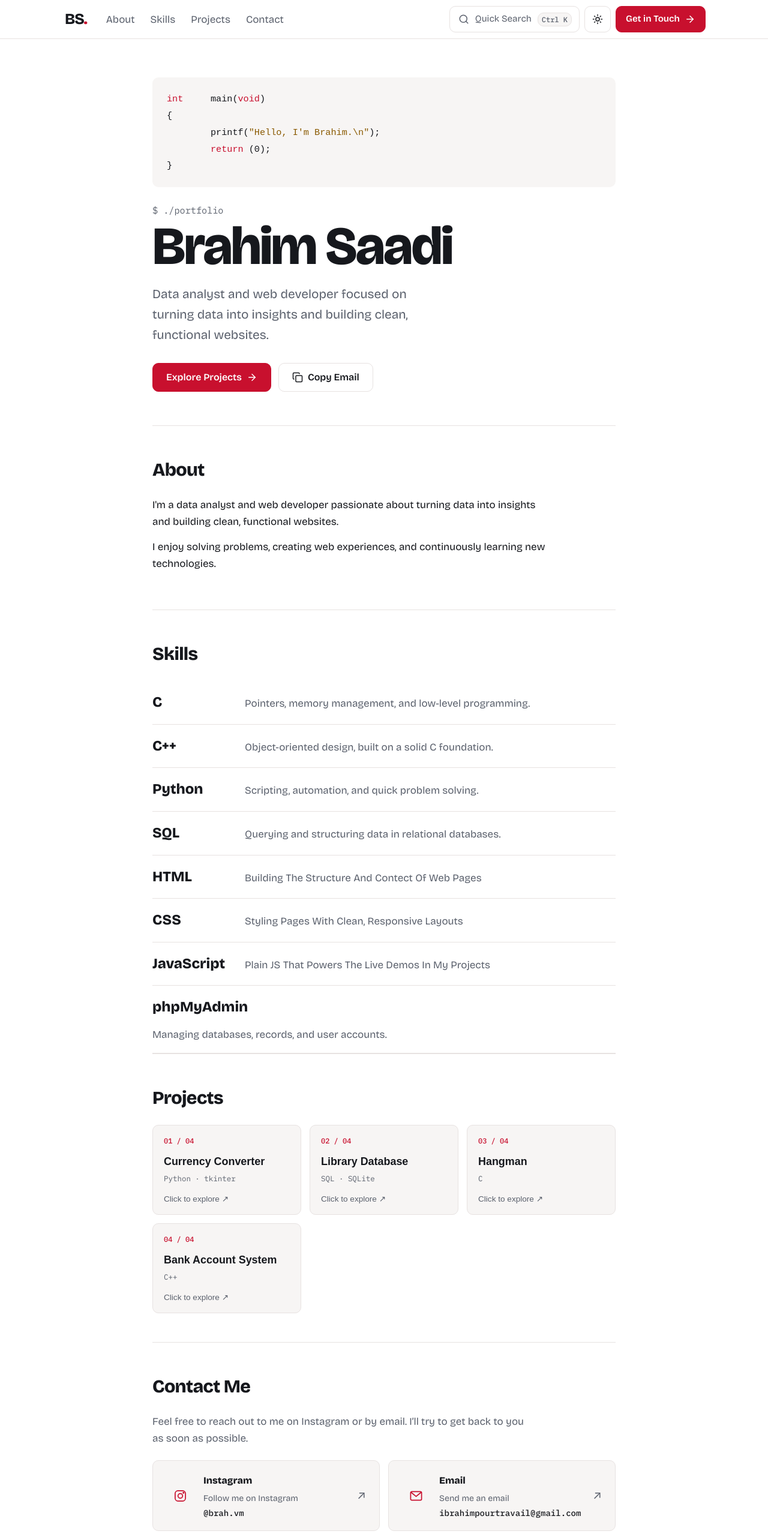
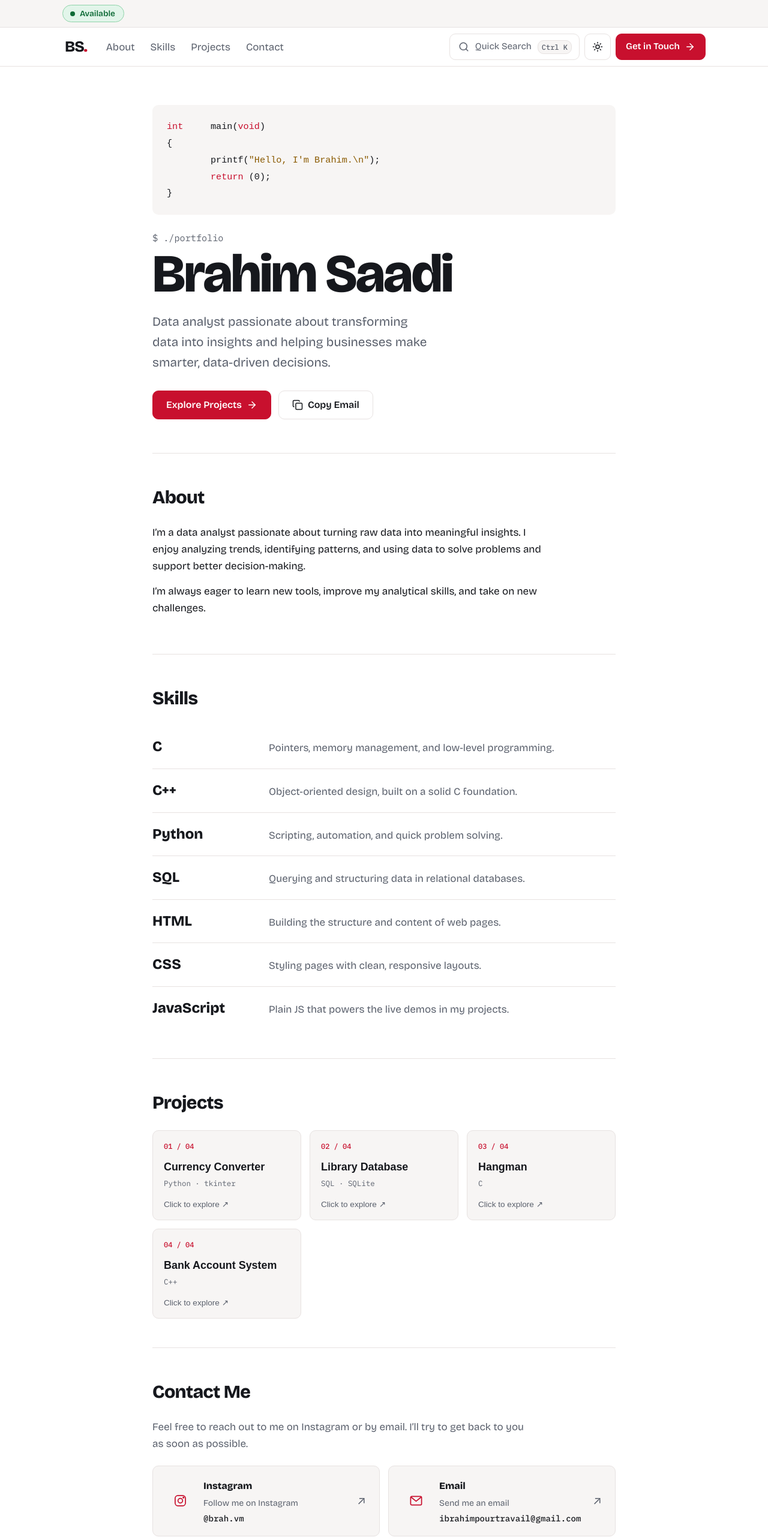
Before and after one commit to brahim-saadi-dev/brahim-saadi-dev.github.io, a website: page index.html.html in a window 1280 px wide. Shown: the top 2562 px of the page at 60% size. Drawn offline with nearby package versions, Linux system fonts and the light colour scheme; no server answers.

Commit message:
Refactor availability section and enhance project handling
Updated the availability section and improved the role description. Enhanced project handling and adjusted layout styles.

```diff
--- a/index.html.html
+++ b/index.html.html
@@ -80,7 +80,7 @@ h1{margin:6px 0 0;font-size:clamp(2.8rem,10vw,5.6rem);line-height:1;font-weight:
 section{padding:48px 0;border-top:1px solid var(--line)}
 h2{margin:0 0 20px;font-size:1.9rem;font-weight:800;letter-spacing:-.02em}
 p{margin:0 0 14px;max-width:60ch}
-.lang{display:grid;grid-template-columns:130px 1fr;gap:8px 24px;align-items:baseline;padding:16px 0;border-bottom:1px solid var(--line)}
+.lang{display:grid;grid-template-columns:170px 1fr;gap:8px 24px;align-items:baseline;padding:16px 0;border-bottom:1px solid var(--line)}
 .lang:last-child{border-bottom:0}
 .lang b{font-size:1.5rem;font-weight:800}
 .lang span{color:var(--muted)}
@@ -255,6 +255,15 @@ body.project-viewer-open{overflow:hidden}
 .contact-arrow{margin-left:auto;color:var(--muted);font-size:1.2rem}
 @media(max-width:560px){.contact-grid{grid-template-columns:1fr}.contact-card{padding:16px}}
 
+
+/* Availability tags at the very top of the page */
+.availability{--ok:#0f6b37;--ok-bg:#e2f5ea;--ok-line:#8fd3a9;background:var(--panel);border-bottom:1px solid var(--line)}
+@media (prefers-color-scheme:dark){:root:not([data-theme="light"]) .availability{--ok:#5ee79a;--ok-bg:#0f2a1b;--ok-line:#1f5a3a}}
+:root[data-theme="dark"] .availability{--ok:#5ee79a;--ok-bg:#0f2a1b;--ok-line:#1f5a3a}
+.availability-inner{max-width:1120px;margin:0 auto;padding:8px 24px;display:flex;flex-wrap:wrap;gap:8px 10px}
+.status{display:inline-flex;align-items:center;gap:8px;padding:4px 14px 4px 12px;font:600 .85rem/1.4 "Bricolage Grotesque",system-ui,sans-serif;border:1px solid;border-radius:999px}
+.status-dot{flex:none;width:8px;height:8px;border-radius:50%;background:currentColor}
+.status.ok{color:var(--ok);background:var(--ok-bg);border-color:var(--ok-line)}
 </style>
 </head>
 <body id="top">
@@ -284,6 +293,12 @@ window.addEventListener("DOMContentLoaded", function () {
     <div id="custom-cursor" aria-hidden="true"></div>
 
 
+<div class="availability" role="group" aria-label="Availability">
+<div class="availability-inner">
+<span class="status ok"><span class="status-dot" aria-hidden="true"></span>Available</span>
+</div>
+</div>
+
 <header>
 <div class="bar">
 <a class="brand" href="#top" aria-label="Brahim Saadi, back to the top">BS<span class="brand-dot">.</span></a>
@@ -307,7 +322,7 @@ window.addEventListener("DOMContentLoaded", function () {
 }</code></pre>
 <p class="run">$ ./portfolio</p>
 <h1>Brahim Saadi<span class="cursor" aria-hidden="true"></span></h1>
-<p class="role">Data analyst and web developer focused on turning data into insights and building clean, functional websites.</p>
+<p class="role">Data analyst passionate about transforming data into insights and helping businesses make smarter, data-driven decisions.</p>
 <div class="hero-actions">
 <a class="btn btn-primary btn-lg" href="#projects">Explore Projects <svg viewBox="0 0 24 24" aria-hidden="true"><path d="M5 12h14"/><path d="m12 5 7 7-7 7"/></svg></a>
 <button class="btn btn-lg" id="copy-email" type="button" hidden><svg id="copy-icon" viewBox="0 0 24 24" aria-hidden="true"><rect width="14" height="14" x="8" y="8" rx="2" ry="2"/><path d="M4 16c-1.1 0-2-.9-2-2V4c0-1.1.9-2 2-2h10c1.1 0 2 .9 2 2"/></svg><svg id="check-icon" viewBox="0 0 24 24" aria-hidden="true" hidden><path d="M20 6 9 17l-5-5"/></svg><span id="copy-label">Copy Email</span></button>
@@ -318,8 +333,8 @@ window.addEventListener("DOMContentLoaded", function () {
 
 <section id="about">
 <h2>About</h2>
-<p>I'm a data analyst and web developer passionate about turning data into insights and building clean, functional websites.</p>
-<p>I enjoy solving problems, creating web experiences, and continuously learning new technologies.</p>
+<p>I’m a data analyst passionate about turning raw data into meaningful insights. I enjoy analyzing trends, identifying patterns, and using data to solve problems and support better decision-making.</p>
+<p>I’m always eager to learn new tools, improve my analytical skills, and take on new challenges.</p>
 </section>
 
 <section id="skills">
@@ -328,10 +343,12 @@ window.addEventListener("DOMContentLoaded", function () {
 <div class="lang"><b>C++</b><span>Object-oriented design, built on a solid C foundation.</span></div>
 <div class="lang"><b>Python</b><span>Scripting, automation, and quick problem solving.</span></div>
 <div class="lang"><b>SQL</b><span>Querying and structuring data in relational databases.</span></div>
-<div class="lang"><b>HTML</b><span>Building The Structure And Contect Of Web Pages</span></div>
-<div class="lang"><b>CSS</b><span>Styling Pages With Clean, Responsive Layouts</span></div>
-<div class="lang"><b>JavaScript</b><span>Plain JS That Powers The Live Demos In My Projects</span></div>
-<div class="lang" style="display:flex; flex-direction:column; gap:12px;"><b>phpMyAdmin</b><span>Managing databases, records, and user accounts.</span></div><section id="projects">
+<div class="lang"><b>HTML</b><span>Building the structure and content of web pages.</span></div>
+<div class="lang"><b>CSS</b><span>Styling pages with clean, responsive layouts.</span></div>
+<div class="lang"><b>JavaScript</b><span>Plain JS that powers the live demos in my projects.</span></div>
+</section>
+
+<section id="projects">
 <h2>Projects</h2>
 <div class="project-gallery" id="project-gallery" aria-label="Project demos"></div>
 <div class="project-viewer" id="project-viewer" hidden>
@@ -1466,6 +1483,18 @@ const LINKS = {
     return function () { window.open(address, "_blank", "noopener"); };
   }
 
+  // Projects sit behind cards, so choosing one opens its card.
+  function showProject(project, title) {
+    return function () {
+      const card = Array.from(document.querySelectorAll(".project-card")).find(function (c) {
+        const name = c.querySelector("strong");
+        return name && name.textContent.trim() === title;
+      });
+      if (card) card.click();
+      else scrollToElement(project)();
+    };
+  }
+
   // Collects what can be found from the page itself, so the list is never out of date.
   function buildItems() {
     const items = [];
@@ -1476,7 +1505,7 @@ const LINKS = {
     document.querySelectorAll(".project").forEach(function (project) {
       const heading = project.querySelector("h3");
       const tags = project.querySelector(".tags");
-      if (heading) items.push({title: heading.textContent.trim(), kind: "Project", extra: tags ? tags.textContent : "", run: scrollToElement(project)});
+      if (heading) items.push({title: heading.textContent.trim(), kind: "Project", extra: tags ? tags.textContent : "", run: showProject(project, heading.textContent.trim())});
     });
     document.querySelectorAll(".lang").forEach(function (skill) {
       const name = skill.querySelector("b");
@@ -1594,6 +1623,7 @@ const LINKS = {
   document.addEventListener("keydown", function (event) {
     const key = String(event.key).toLowerCase();
     if ((event.ctrlKey || event.metaKey) && !event.altKey && !event.shiftKey && key === "k") {
+      if (document.body.classList.contains("project-viewer-open")) return;   // a project is open on top
       event.preventDefault();
       if (isOpen()) closePalette();
       else openPalette();
```
